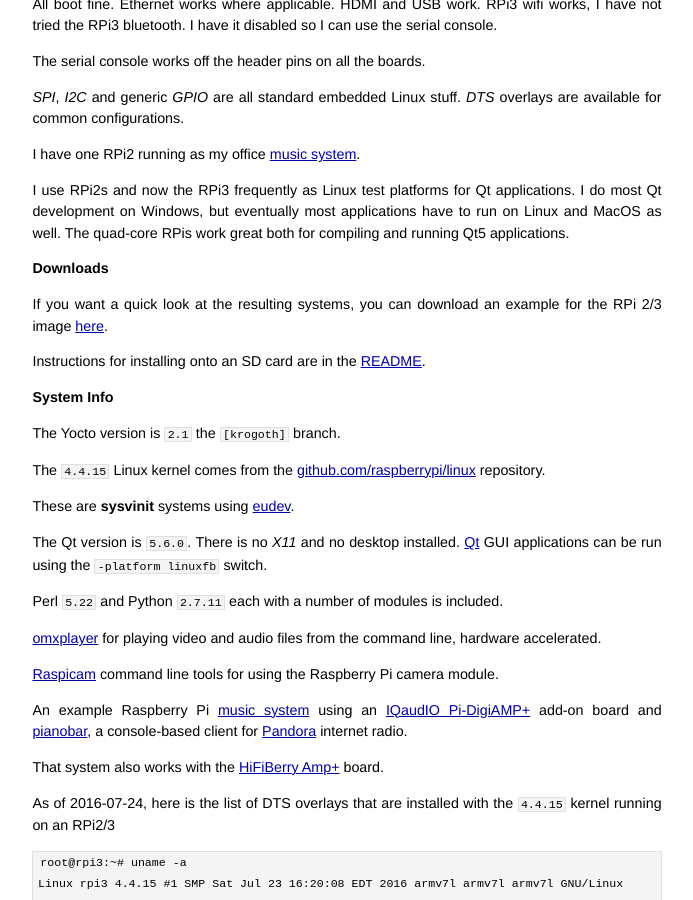
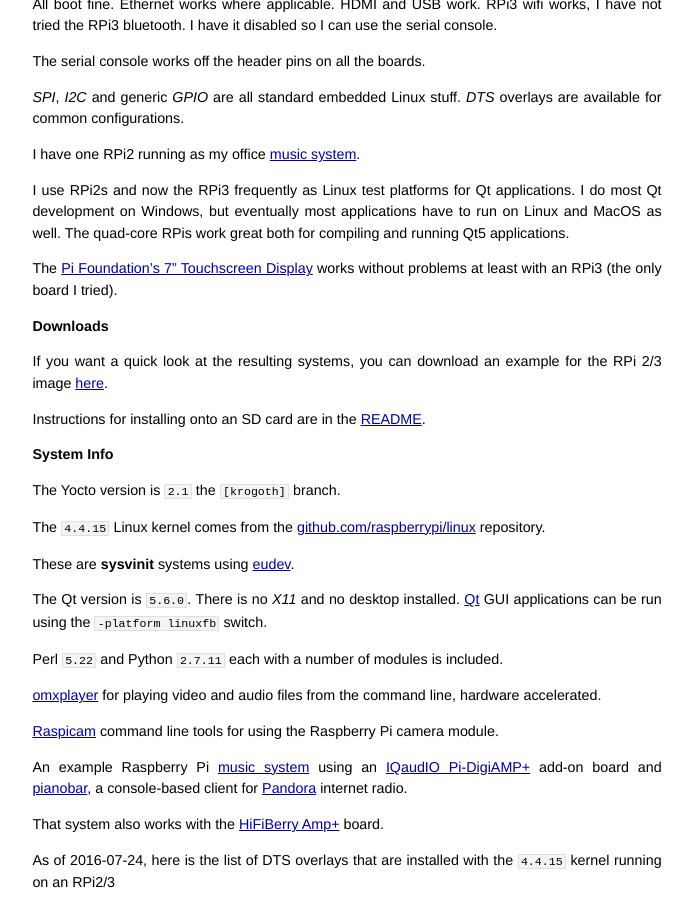
Before and after one commit to jumpnow/jumpnowtek-site, a Jekyll site: the page built from _posts/2015-12-04-Raspberry-Pi-Systems-with-Yocto.md, in a window 1280 px wide and 900 px high, scrolled down 715 px. Shown: the whole window, without its empty margins (293-986 px from the left). Built offline with Jekyll 4.4.1, drawn with Linux system fonts in a browser that asks for light colours.

Commit message:
Update rpi doc for display

```diff
--- a/_posts/2015-12-04-Raspberry-Pi-Systems-with-Yocto.md
+++ b/_posts/2015-12-04-Raspberry-Pi-Systems-with-Yocto.md
@@ -39,6 +39,7 @@
 
 I use RPi2s and now the RPi3 frequently as Linux test platforms for Qt applications. I do most Qt development on Windows, but eventually most applications have to run on Linux and MacOS as well. The quad-core RPis work great both for compiling and running Qt5 applications.
 
+The [Pi Foundation's 7" Touchscreen Display][pi-display] works without problems at least with an RPi3 (the only board I tried).
 
 ### Downloads
 
@@ -671,3 +672,4 @@
 [meta-raspberrypi]: http://git.yoctoproject.org/cgit/cgit.cgi/meta-raspberrypi
 [eudev]: https://wiki.gentoo.org/wiki/Project:Eudev
 [wd-media-stick]: http://store.wdc.com/store/wdus/en_US/DisplayAccesoryProductDetailsPage/ThemeID.40718400/Accessories/Media_Stick_for_Raspberry_Pi/productID.331153900/categoryId.70262300
+[pi-display]: https://www.raspberrypi.org/blog/the-eagerly-awaited-raspberry-pi-display/
```
Also changed, not shown: other parts of _posts/2015-12-04-Raspberry-Pi-Systems-with-Yocto.md (+1 -1 lines).
